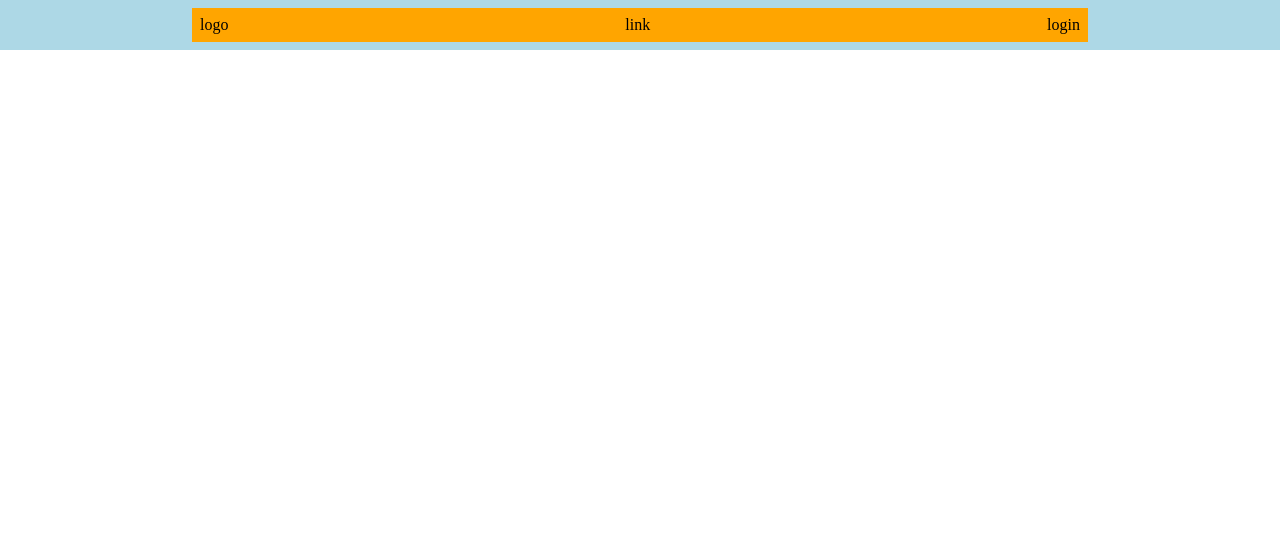
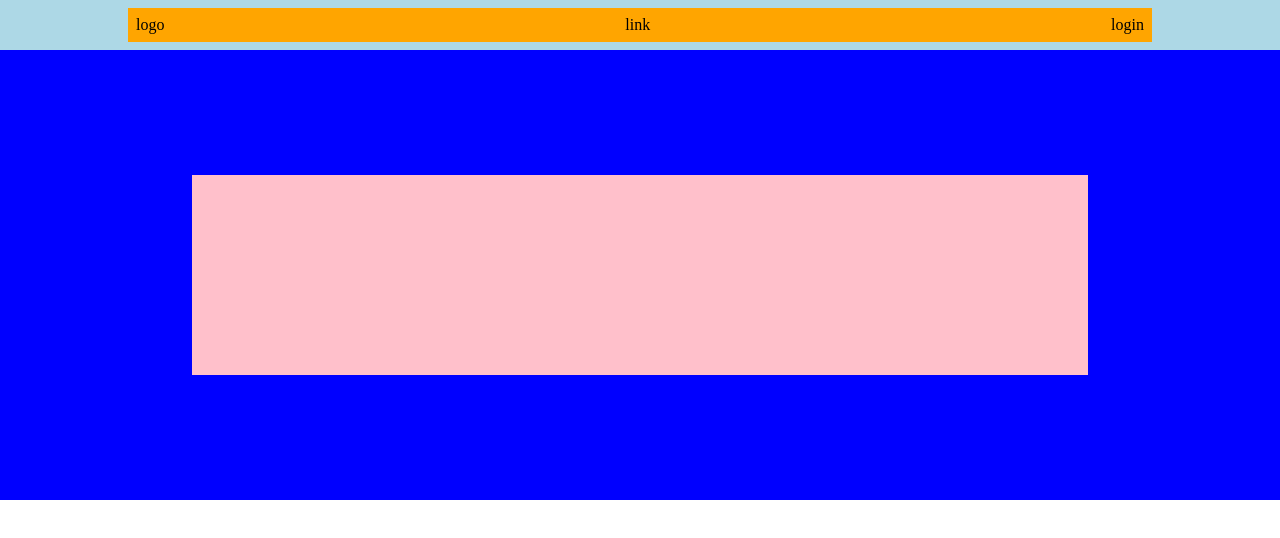
Before and after one commit to MarcoMechini/htmlcss-struttura-discord, a plain HTML site: page index.html in a window 1280 px wide. Drawn offline with Linux system fonts and the light colour scheme.

Commit message:
feat: adding header hero

```diff
--- a/css/style.css
+++ b/css/style.css
@@ -14,7 +14,7 @@
 
 /* HEADER */
 
-header {
+.header-section {
     background-color: lightblue;
     height: 50px;
     display: flex;
@@ -22,17 +22,28 @@ header {
     align-items: center;
 }
 
-header section {
+.header-section .header-div {
     background-color: orange;
-    width: 70vw;
+    width: 80vw;
     display: flex;
     justify-content: space-between;
     padding: 8px;
 }
 
+/* HERO */
 
-.header-link {
+.hero {
+    background-color: blue;
     display: flex;
-    justify-content: space-evenly;
-    width: 30%;
+    justify-content: center;
+    align-items: center;
+    height: 450px;
 }
+
+.hero>div {
+    background-color: pink;
+    height: 200px;
+    width: 70vw;
+}
+
+/* MAIN */
--- a/index.html
+++ b/index.html
@@ -9,16 +9,24 @@
 </head>
 
 <body>
-    <header>
-        <section>
-            <div>logo</div>
-            <div class="header-link">
+    <header class="header">
+        <section class="header-section">
+            <div class="header-div">
+                <div>logo</div>
                 <div>link</div>
+                <div>login</div>
             </div>
-            <div>login</div>
         </section>
-        <div></div>
+        <hero class="hero">
+            <div></div>
+        </hero>
     </header>
+
+    <main>
+        <section class="main-sect">
+            <div></div>
+        </section>
+    </main>
 </body>
 
 </html>
```
